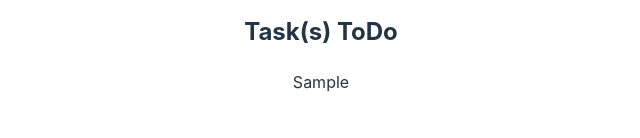
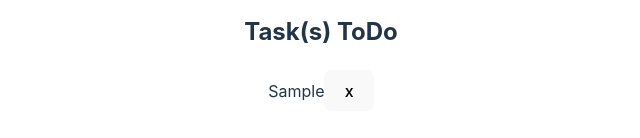
Before and after one commit to andimahathir/todoAmplifyDynamo, a React (Vite) app: page / in a window 1280 px wide. Both pictures are taken after typing "Sample" into the empty fields and a click on the button "Add Task". Shown: the part 450-588 px from the top of the page, without its empty margins (319-959 px from the left). Built offline with nearby package versions, Linux system fonts and the light colour scheme.

Commit message:
add delete button

```diff
--- a/src/App.jsx
+++ b/src/App.jsx
@@ -9,13 +9,15 @@
 
     function addTodo(event) {
         event.preventDefault();
-
         setTodos([
             ...todos,
             { id: Date.now(), title: activity, completed: false },
         ]);
+        setActivity("");
+    }
 
-        setActivity("");
+    function deleteTodo(id) {
+        setTodos(todos.filter((todo) => todo.id !== id));
     }
 
     return (
@@ -47,8 +49,13 @@
             <div className="card">
                 <h2>Task(s) ToDo</h2>
                 <ul className="no-bullets">
-                    {todos.map((todo, index) => (
-                        <li key={index}>{todo.title}</li>
+                    {todos.map((todo) => (
+                        <li key={todo.id}>
+                            {todo.title}
+                            <button onClick={() => deleteTodo(todo.id)}>
+                                x
+                            </button>
+                        </li>
                     ))}
                 </ul>
             </div>
```
